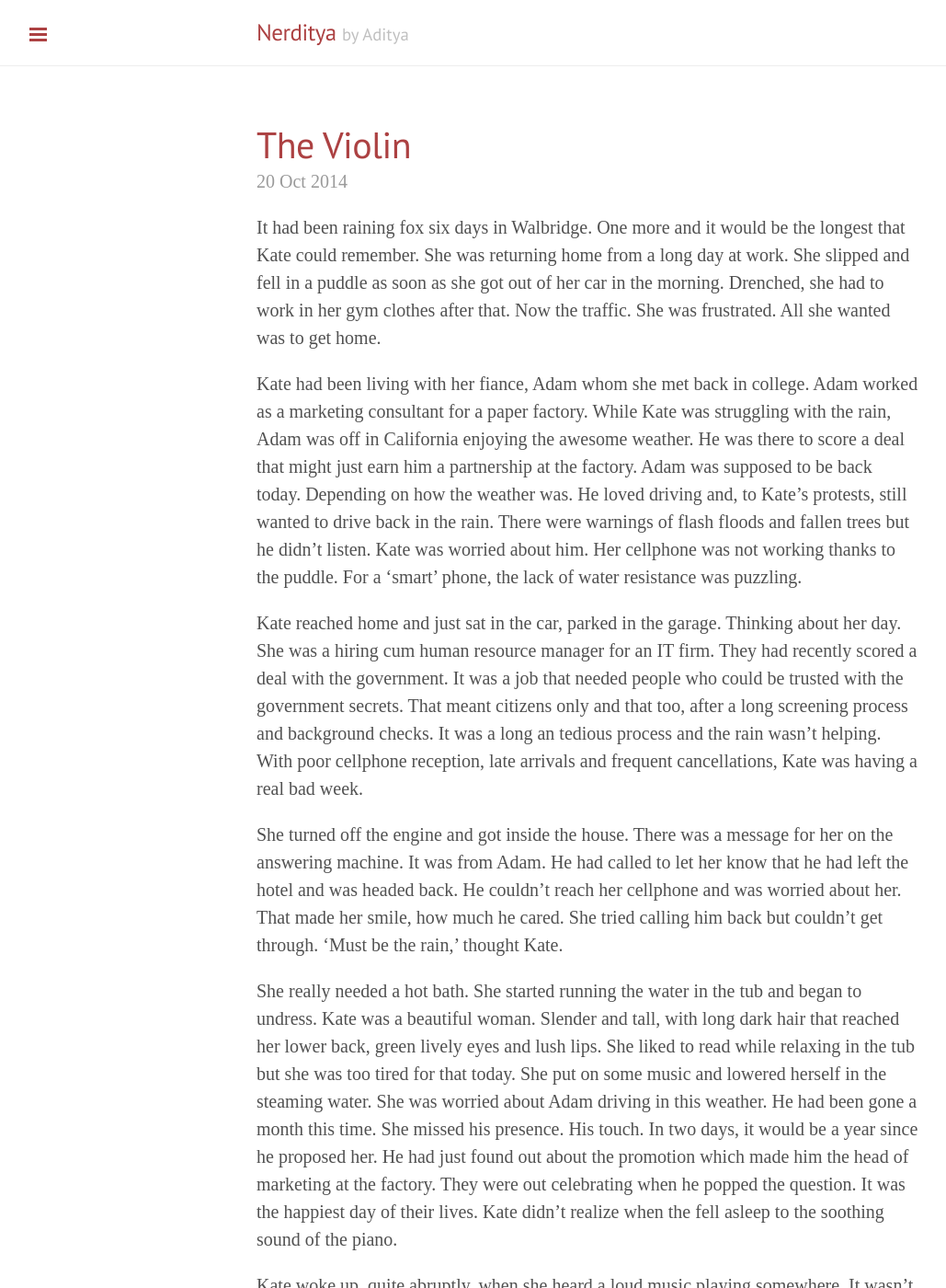
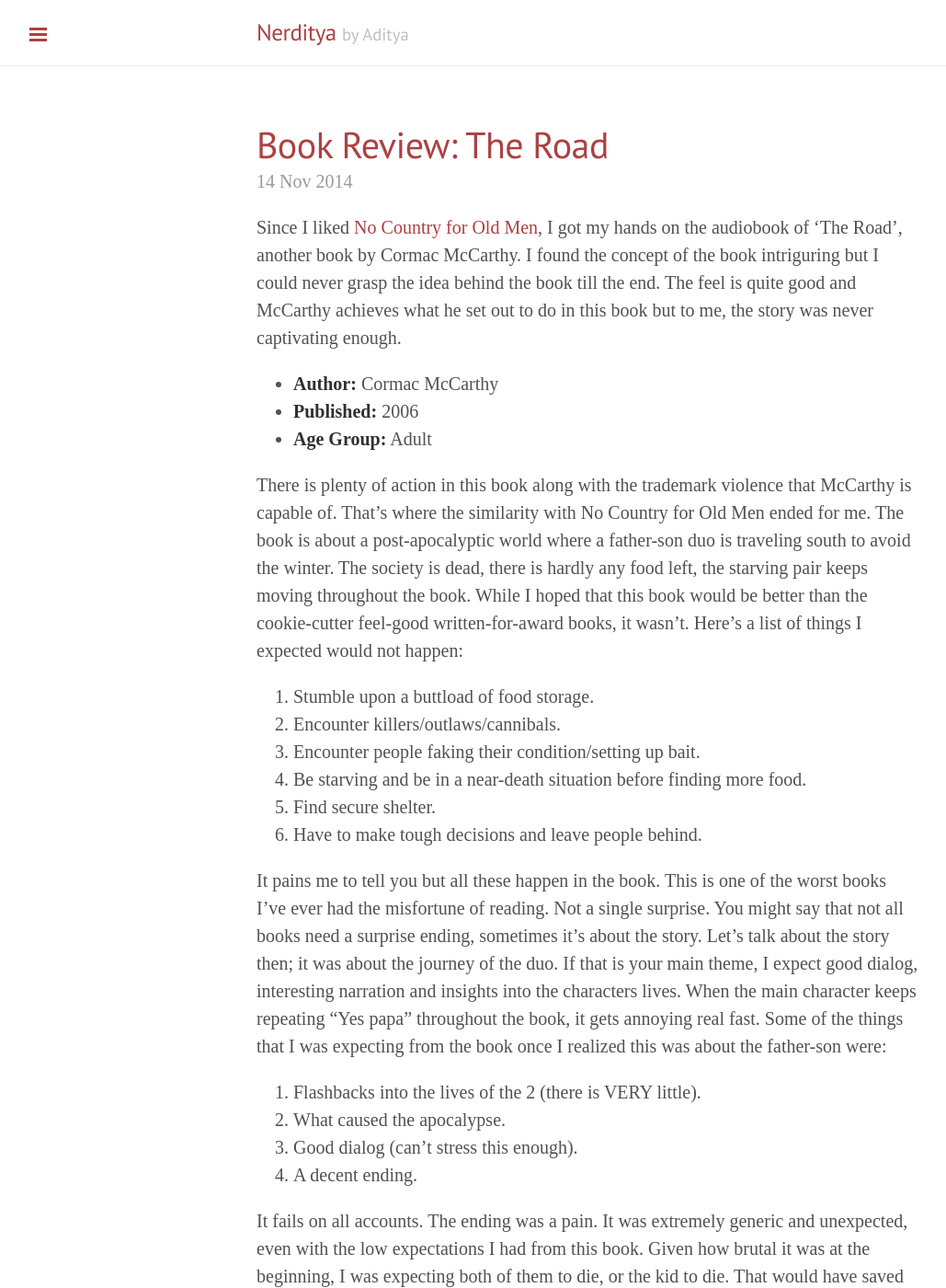
Before and after one commit to adibis/jekyllNerditya, a Jekyll site: the page built from index.html, in a window 1280 px wide and 1400 px high. Shown: the whole window at 92% size, without its empty margins (1-1030 px from the left). Built offline with Jekyll 4.4.1, drawn with Linux system fonts in a browser that asks for light colours; nearby versions of some CDN libraries; some web fonts are replaced; Markdown is read by kramdown in place of the engine named in the settings; the list of posts is cut into pages by our own code; some of the changed text lies outside the part shown.

Commit message:
Added new post. Fixed config.

```diff
--- a/_config.yml
+++ b/_config.yml
@@ -8,7 +8,7 @@ permalink:        /:categories/:title
 # Setup
 title:            Nerditya
 tagline:          'by Aditya'
-description:      'Random musings of a coffee love, photographer, engineer, geek.'
+description:      'Random musings of a coffee lover, photographer, engineer, geek.'
 url:              http://nerditya.com
 baseurl:          '/'
 paginate:         1
--- /dev/null
+++ b/_posts/2014-11-14-the-road.md
@@ -0,0 +1,36 @@
+---
+layout: post
+title: "Book Review: The Road"
+category: books
+---
+
+Since I liked [No Country for Old Men][No country for Old Men], I got my hands on the audiobook of 'The Road', another book by Cormac McCarthy. I found the concept of the book intriguring but I could never grasp the idea behind the book till the end. The feel is quite good and McCarthy achieves what he set out to do in this book but to me, the story was never captivating enough.
+
++ **Author:** Cormac McCarthy
++ **Published:** 2006
++ **Age Group:** Adult
+
+There is plenty of action in this book along with the trademark violence that McCarthy is capable of. That's where the similarity with No Country for Old Men ended for me. The book is about a post-apocalyptic world where a father-son duo is traveling south to avoid the winter. The society is dead, there is hardly any food left, the starving pair keeps moving throughout the book. While I hoped that this book would be better than the cookie-cutter feel-good written-for-award books, it wasn't. Here's a list of things I expected would not happen:
+
+1. Stumble upon a buttload of food storage.
+2. Encounter killers/outlaws/cannibals.
+3. Encounter people faking their condition/setting up bait.
+4. Be starving and be in a near-death situation before finding more food.
+5. Find secure shelter.
+6. Have to make tough decisions and leave people behind.
+
+It pains me to tell you but all these happen in the book. This is one of the worst books I've ever had the misfortune of reading. Not a single surprise. You might say that not all books need a surprise ending, sometimes it's about the story. Let's talk about the story then; it was about the journey of the duo. If that is your main theme, I expect good dialog, interesting narration and insights into the characters lives. When the main character keeps repeating "Yes papa" throughout the book, it gets annoying real fast. Some of the things that I was expecting from the book once I realized this was about the father-son were:
+
+1. Flashbacks into the lives of the 2 (there is VERY little).
+2. What caused the apocalypse.
+3. Good dialog (can't stress this enough).
+4. A decent ending.
+
+It fails on all accounts. The ending was a pain. It was extremely generic and unexpected, even with the low expectations I had from this book. Given how brutal it was at the beginning, I was expecting both of them to die, or the kid to die. That would have saved the book a little. My guess is, he chose the easier route to appease the readers due to fear or rejection. After all, killing kids won't sit well with the jury that handed him the Pulitzer. Awards is another thing I don't think I will ever be able to understand.
+
+For what it's worth, the book reminded me a lot of the hit game [Don't Starve][Don't Starve]. Take a look if you haven't played it yet. It's the best indie game I've played this year.
+
+**Rating:** 2/5
+
+[No Country for Old Men]: http://nerditya.com/books/no-country-for-old-men/
+[Don't Starve]: http://www.dontstarvegame.com/
```
